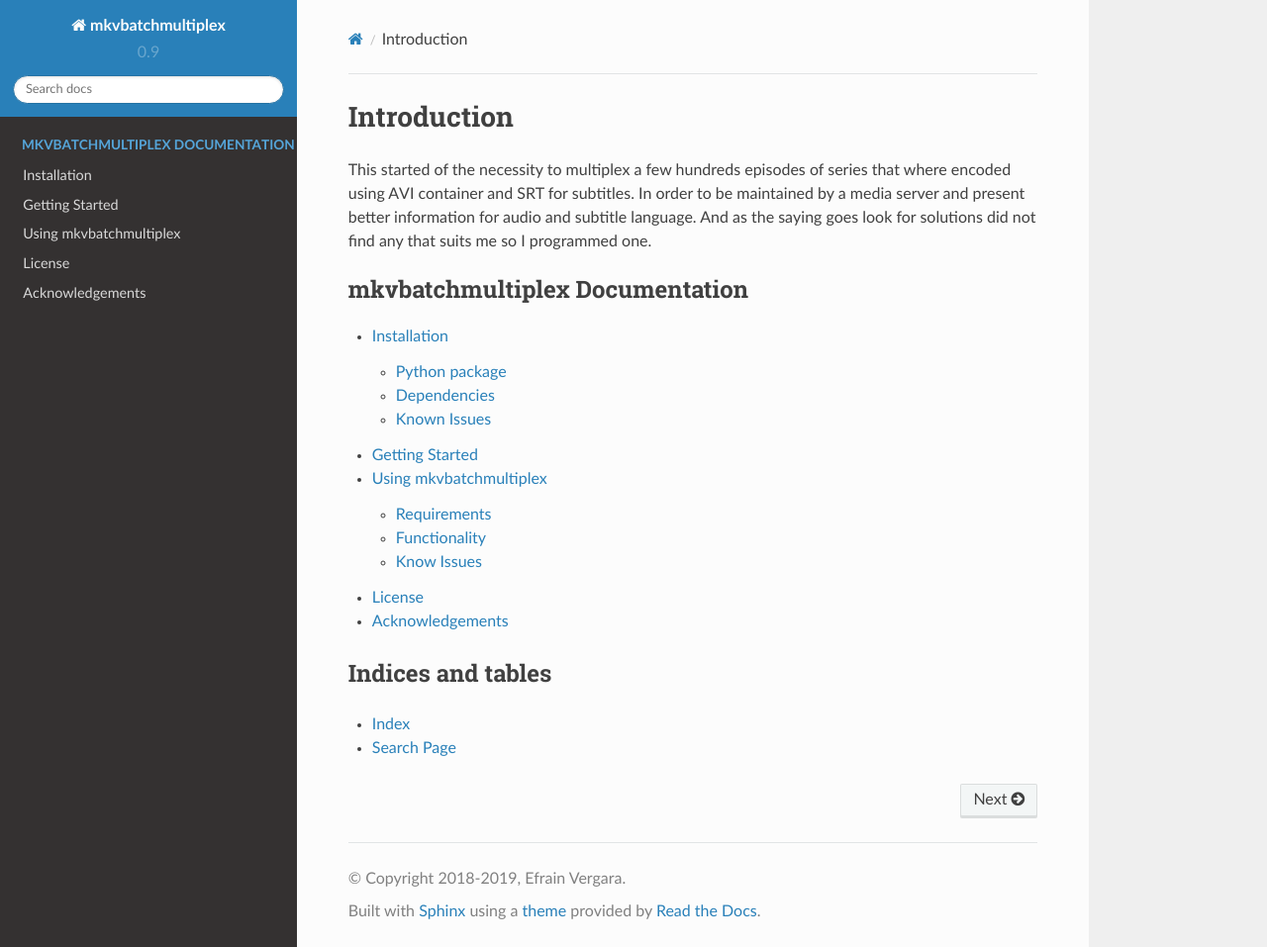
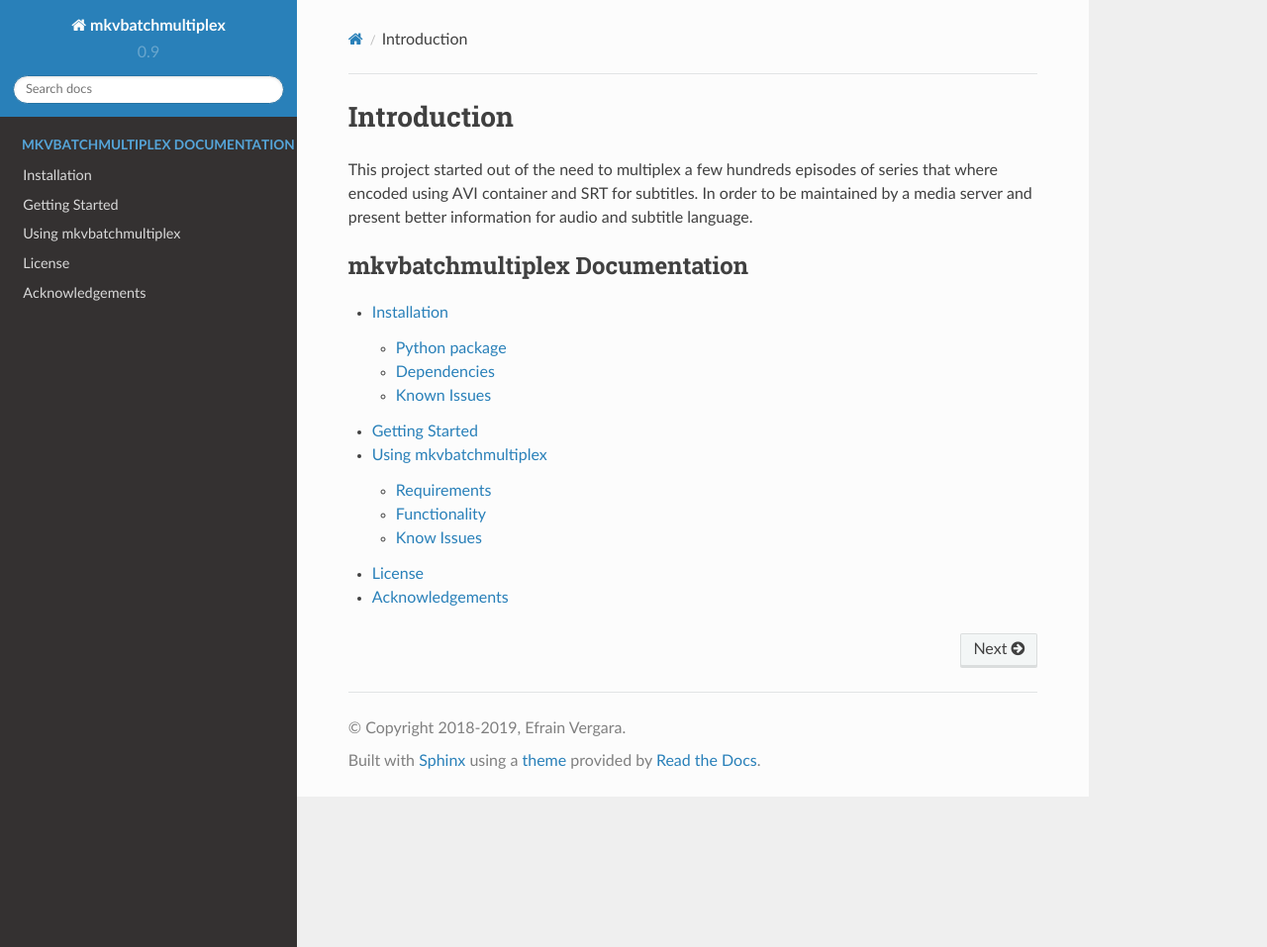
Before and after one commit to akai10tsuki/mkvbatchmultiplex, a Sphinx documentation site: the page built from docs/source/index.rst, in a window 1280 px wide and 957 px high. Shown: the whole window at 99% size. Built offline with Sphinx 7.4.7 and the Read the Docs theme 2.0.0, drawn with Linux system fonts in a browser that asks for light colours; the version number is read from the project's files by our own code.

Commit message:
chg: update docs

```diff
--- a/docs/source/index.rst
+++ b/docs/source/index.rst
@@ -10,9 +10,3 @@
    LICENSE
    acknowledgements
    CHANGELOG
-
-Indices and tables
-==================
-
-* :ref:`genindex`
-* :ref:`search`
--- a/docs/source/introduction.rst
+++ b/docs/source/introduction.rst
@@ -3,8 +3,7 @@
 Introduction
 ************
 
-This started of the necessity to multiplex a few hundreds episodes of series
-that where encoded using AVI container and SRT for subtitles.  In order to
-be maintained by a media server and present better information for audio and
-subtitle language.  And as the saying goes look for solutions did not find
-any that suits me so I programmed one.
+This project started out of the need to multiplex a few hundreds
+episodes of series that where encoded using AVI container and SRT
+for subtitles.  In order to be maintained by a media server and
+present better information for audio and subtitle language.
```
Also changed, not shown: CHANGELOG.rst (+16 -5 lines).
